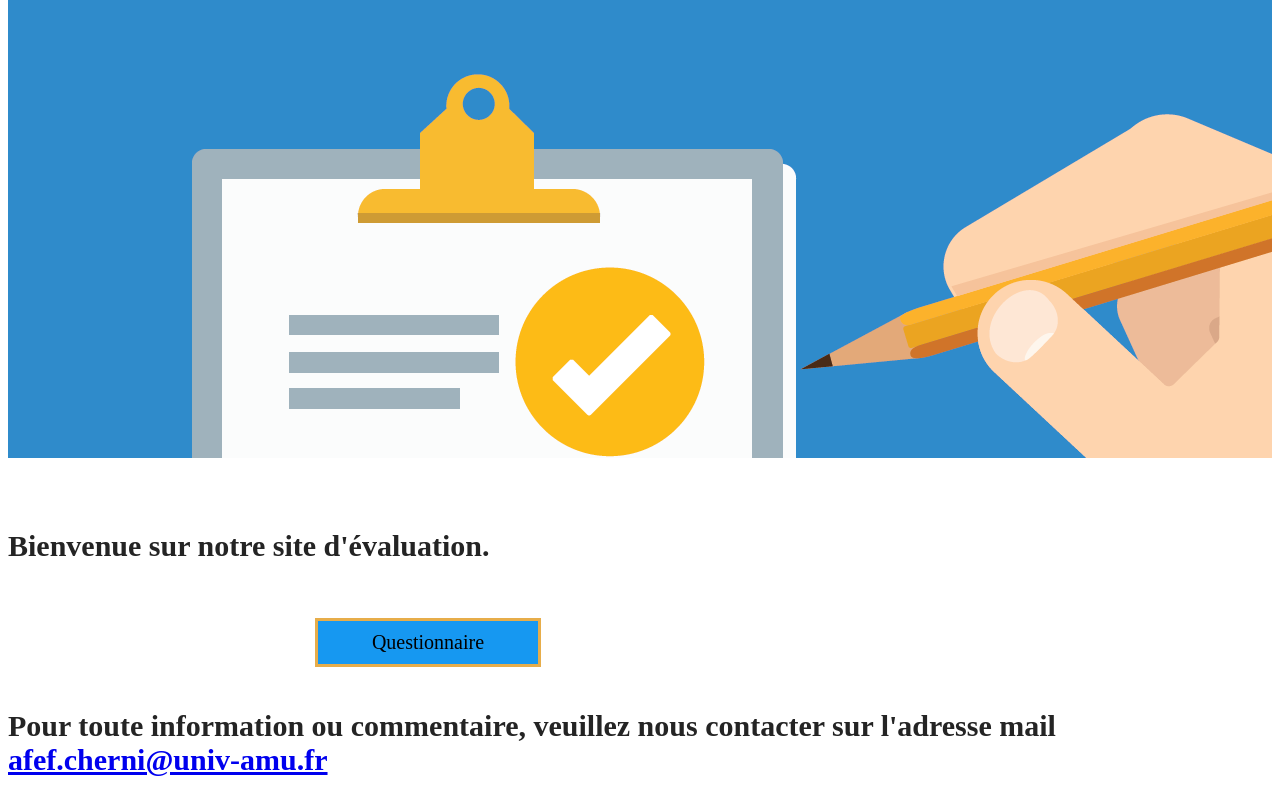
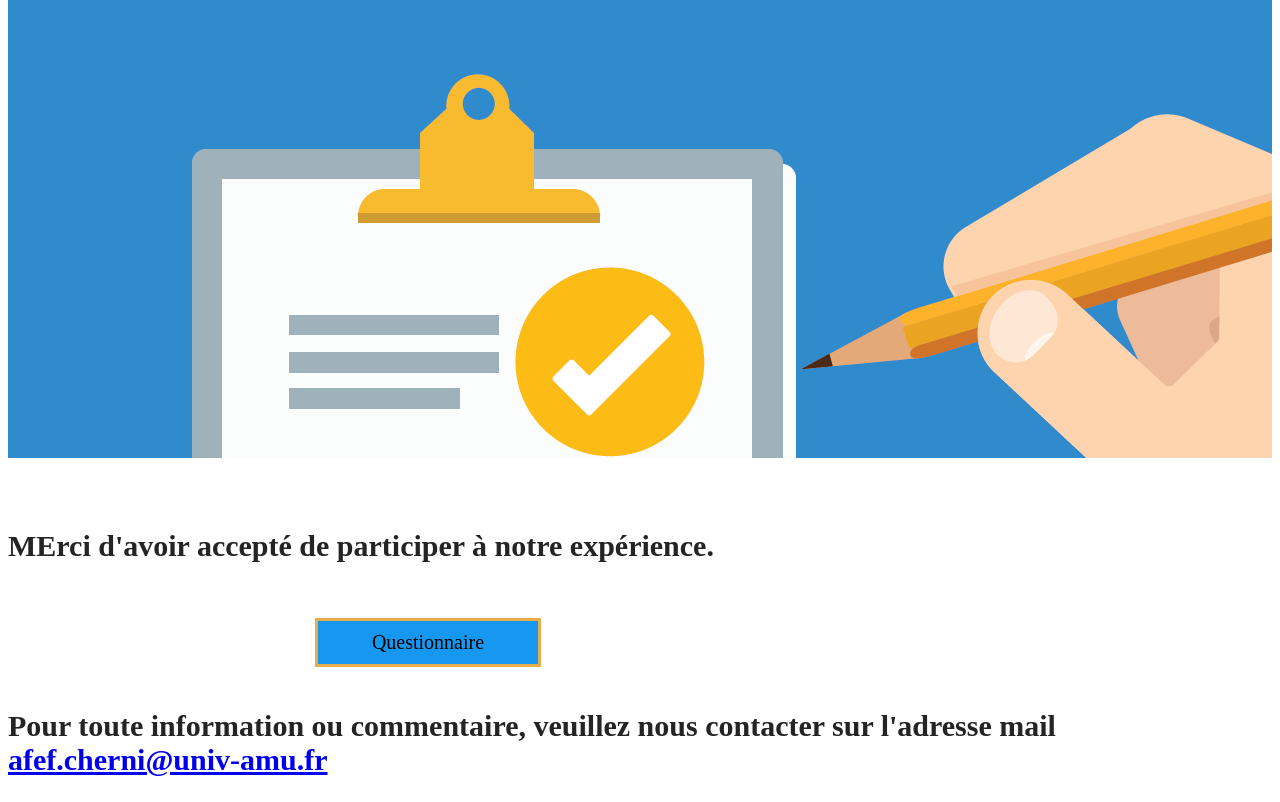
Before and after one commit to CherniAfef/Evaluation.github.io, a plain HTML site: page index.html in a window 1280 px wide. Drawn offline with Linux system fonts and the light colour scheme; a script that the page names is missing.

Commit message:
Update index.html

```diff
--- a/index.html
+++ b/index.html
@@ -29,7 +29,7 @@
     <div>
       <br>  </br>
       <h2>
-        Bienvenue sur notre site d'évaluation.
+        MErci d'avoir accepté de participer à notre expérience.
       </h2>
     </div>
 
```
